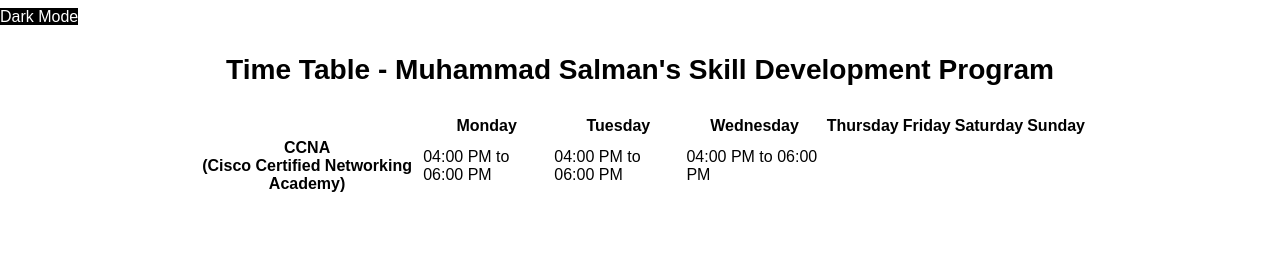
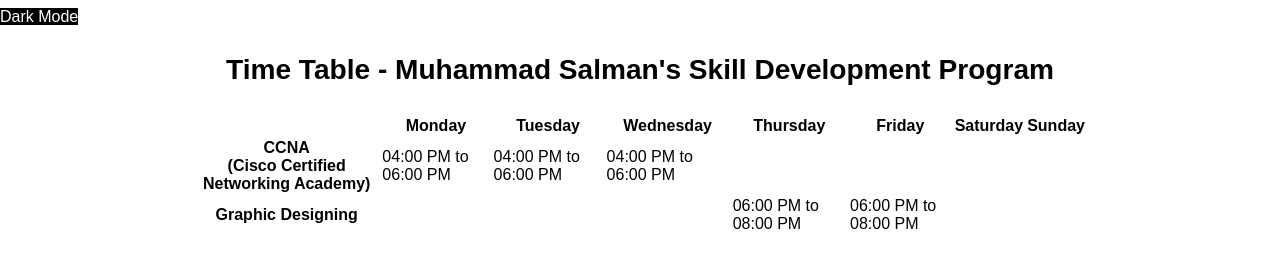
Before and after one commit to m-salman004/Time-Table, a plain HTML site: page Index.html in a window 1280 px wide. Shown: the part 93-360 px from the top of the page. Drawn offline with Linux system fonts and the light colour scheme; a web font is replaced by a local one.

Commit message:
Graphic Designing

```diff
--- a/Index.html
+++ b/Index.html
@@ -59,6 +59,16 @@
                         <td></td>
                         <td></td>
                     </tr>
+                    <tr>
+                        <th>Graphic Designing</th>
+                        <td></td>
+                        <td></td>
+                        <td></td>
+                        <td>06:00 PM to 08:00 PM </td>
+                        <td>06:00 PM to 08:00 PM</td>
+                        <td></td>
+                        <td></td>
+                    </tr>
                 </table>
             </section>
         </div>
```
